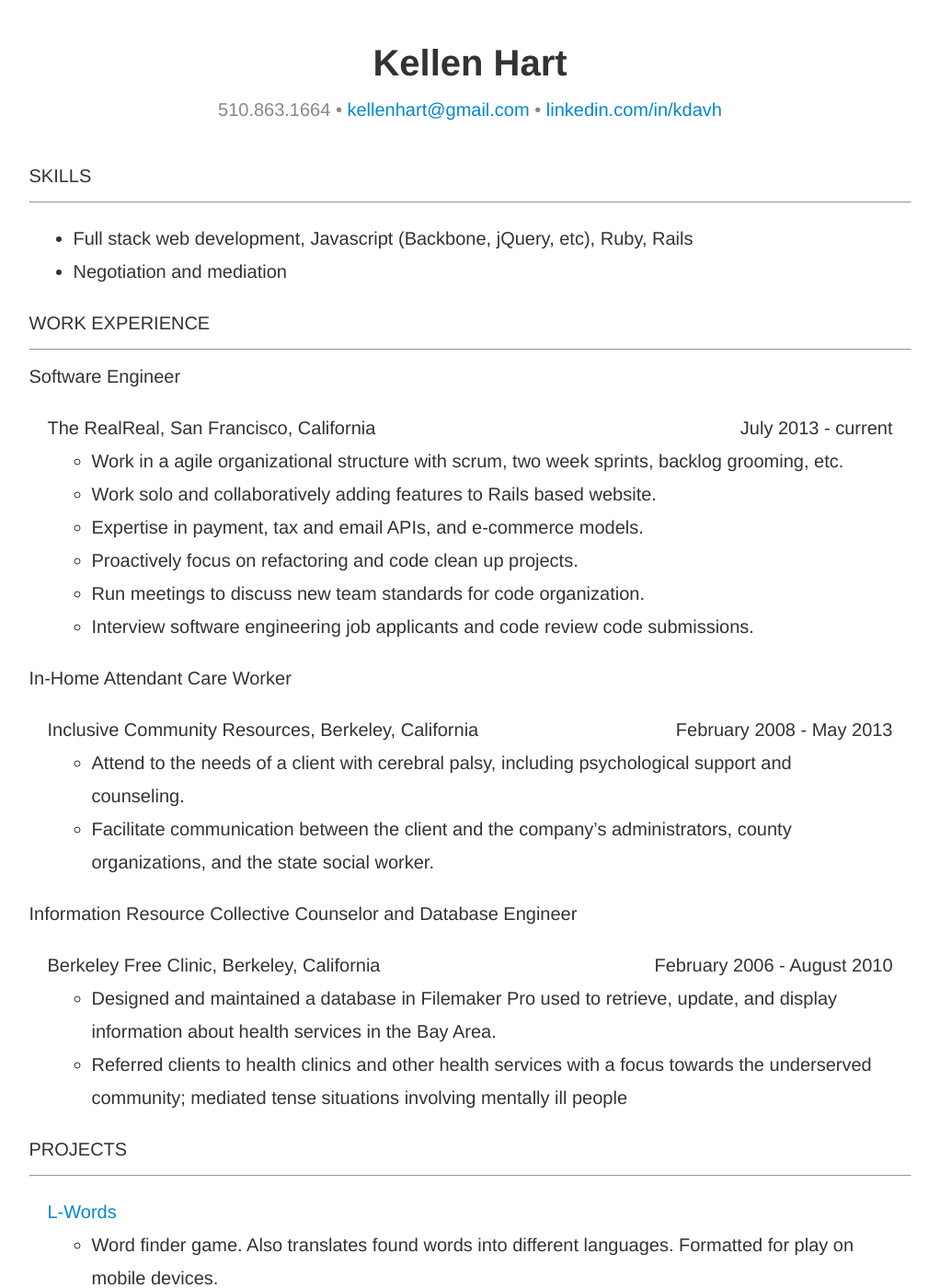
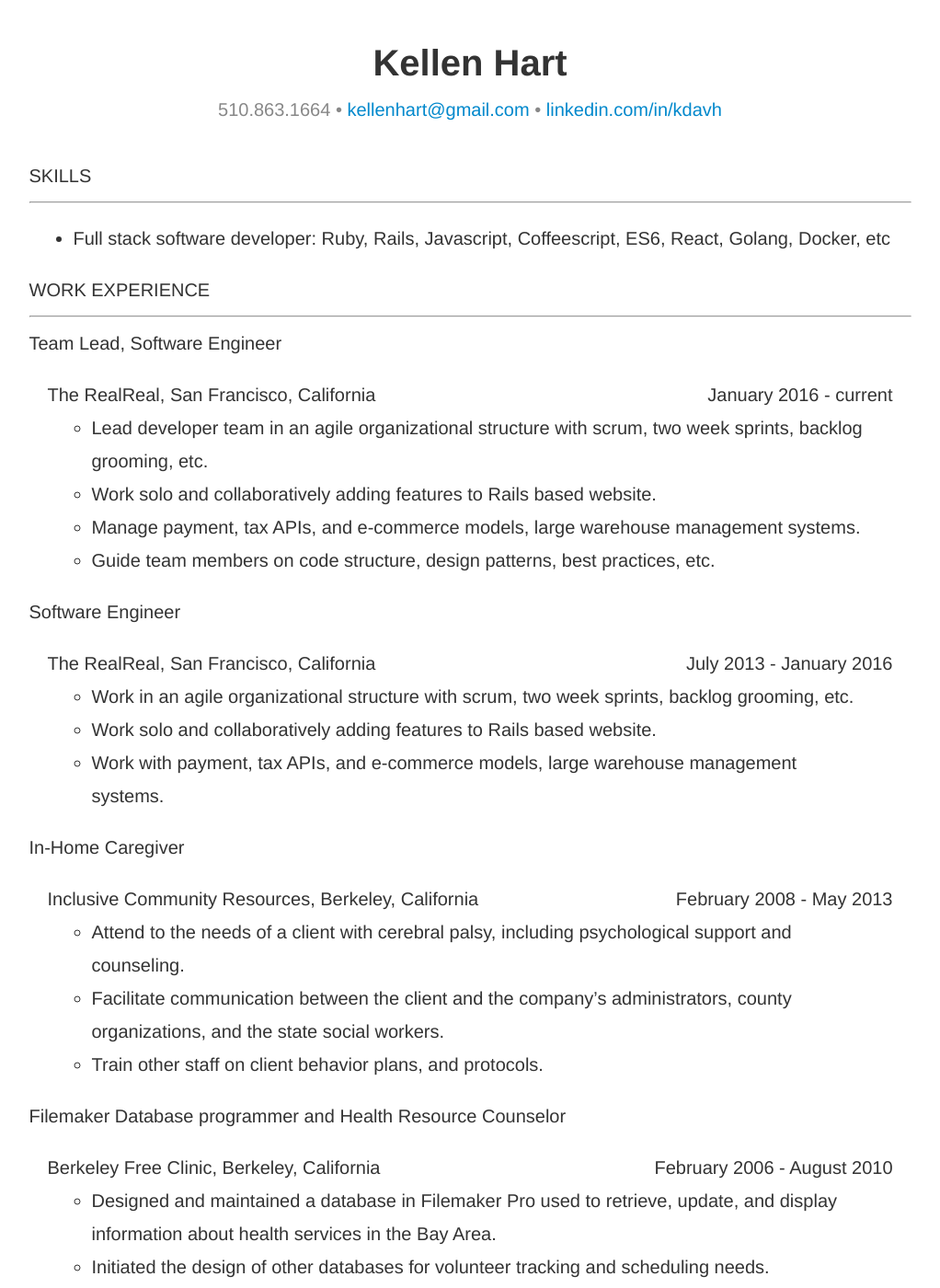
Before and after one commit to kdavh/kdavh.github.io, a Jekyll site: the page built from resume/web.html, in a window 1280 px wide and 1400 px high. Shown: the whole window at 92% size, without its empty margins (129-1151 px from the left). Built offline with Jekyll 4.4.1, drawn with Linux system fonts in a browser that asks for light colours; nearby versions of some CDN libraries; some of the changed text lies outside the part shown.

Commit message:
Update resume
to reflect the last year or two.

```diff
--- a/resume/web.html
+++ b/resume/web.html
@@ -31,28 +31,37 @@ title: Kellen Hart Resume
         <div>SKILLS</div>
         <hr class="pbbreak">
         <ul>
-          <li>Full stack web development, Javascript (Backbone, jQuery, etc), Ruby, Rails</li>
-          <li>Negotiation and mediation</li>
+          <li>Full stack software developer: Ruby, Rails, Javascript, Coffeescript, ES6, React, Golang, Docker, etc</li>
         </ul>
 
         <div>WORK EXPERIENCE</div>
         <hr class="pbbreak">
+        <div>Team Lead, Software Engineer</div>
+        <ul>
+          <div>
+            <span>The RealReal, San Francisco, California</span>
+            <span class="pull-right">January 2016 - current</span>
+          </div>
+          <ul>
+            <li>Lead developer team in an agile organizational structure with scrum, two week sprints, backlog grooming, etc.</li>
+            <li>Work solo and collaboratively adding features to Rails based website.</li>
+            <li>Manage payment, tax APIs, and e-commerce models, large warehouse management systems.</li>
+            <li>Guide team members on code structure, design patterns, best practices, etc.</li>
+          </ul>
+        </ul>
         <div>Software Engineer</div>
         <ul>
           <div>
             <span>The RealReal, San Francisco, California</span>
-            <span class="pull-right">July 2013 - current</span>
+            <span class="pull-right">July 2013 - January 2016</span>
           </div>
           <ul>
-            <li>Work in a agile organizational structure with scrum, two week sprints, backlog grooming, etc.</li>
+            <li>Work in an agile organizational structure with scrum, two week sprints, backlog grooming, etc.</li>
             <li>Work solo and collaboratively adding features to Rails based website.</li>
-            <li>Expertise in payment, tax and email APIs, and e-commerce models.</li>
-            <li>Proactively focus on refactoring and code clean up projects.</li>
-            <li>Run meetings to discuss new team standards for code organization.</li>
-            <li>Interview software engineering job applicants and code review code submissions.</li>
+            <li>Work with payment, tax APIs, and e-commerce models, large warehouse management systems.</li>
           </ul>
         </ul>
-        <div>In-Home Attendant Care Worker</div>
+        <div>In-Home Caregiver</div>
         <ul>
           <div>
             <span>Inclusive Community Resources, Berkeley, California</span>
@@ -60,10 +69,11 @@ title: Kellen Hart Resume
           </div>
           <ul>
             <li>Attend to the needs of a client with cerebral palsy, including psychological support and counseling.</li>
-            <li>Facilitate communication between the client and the company’s administrators, county organizations, and the state social worker.</li>
+            <li>Facilitate communication between the client and the company’s administrators, county organizations, and the state social workers.</li>
+            <li>Train other staff on client behavior plans, and protocols.</li>
           </ul>
         </ul>
-        <div>Information Resource Collective Counselor and Database Engineer</div>
+        <div>Filemaker Database programmer and Health Resource Counselor</div>
         <ul>
           <div>
             <span>Berkeley Free Clinic, Berkeley, California</span>
@@ -71,19 +81,9 @@ title: Kellen Hart Resume
           </div>
           <ul>
             <li>Designed and maintained a database in Filemaker Pro used to retrieve, update, and display information about health services in the Bay Area.</li>
-            <li>Referred clients to health clinics and other health services with a focus towards the underserved community; mediated tense situations involving mentally ill people</li>
-          </ul>
-        </ul>
-
-        <div>PROJECTS</div>
-        <hr class="pbbreak">
-        <ul>
-          <div>
-            <span><a href="/#l-words" target="_blank">L-Words</a></span>
-          </div>
-          <ul>
-            <li>Word finder game.  Also translates found words into different languages.  Formatted for play on mobile devices.</li>
-            <li>Rails, Backbone</li>
+            <li>Initiated the design of other databases for volunteer tracking and scheduling needs.</li>
+            <li>Found health service options for clients with a focus towards underserved demographics.</li>
+            <li>Mediated emotionally charged situations involving frustrated, sick clients.</li>
           </ul>
         </ul>
 
@@ -97,8 +97,8 @@ title: Kellen Hart Resume
         <div>REFERENCES</div>
         <hr class="pbbreak">
         <ul>
-          <li>Nicolas Hong, Software Engineer:  (917) 628-6759, <a href="mailto:hongnick@gmail.com">hongnick@gmail.com</a></li>
-          <li>Matthew Gagliardi, Software Engineer:  (510) 459-4563, <a href="mailto:matthew.gagliardi@gmail.com">matthew.gagliardi@gmail.com</a></li>
+          <li><a href="https://www.linkedin.com/in/nickhong">Nicolas Hong</a>, Software Engineer:  (917) 628-6759, <a href="mailto:hongnick@gmail.com">hongnick@gmail.com</a></li>
+          <li><a href="https://www.linkedin.com/in/matthew-gagliardi-78459710">Matthew Gagliardi</a>, Software Engineer:  (510) 459-4563, <a href="mailto:matthew.gagliardi@gmail.com">matthew.gagliardi@gmail.com</a></li>
         </ul>
       </div>
     </div>
```
